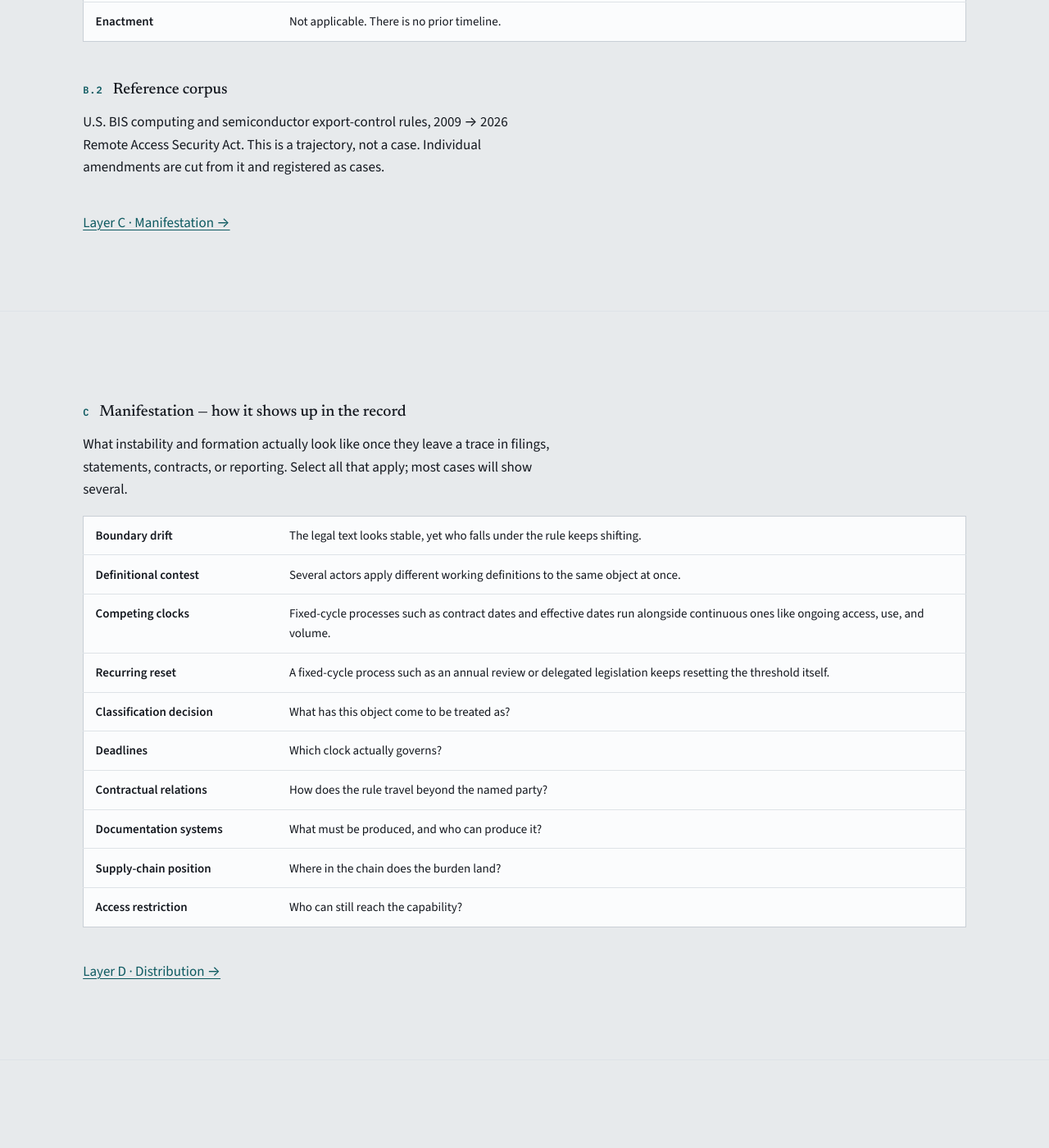
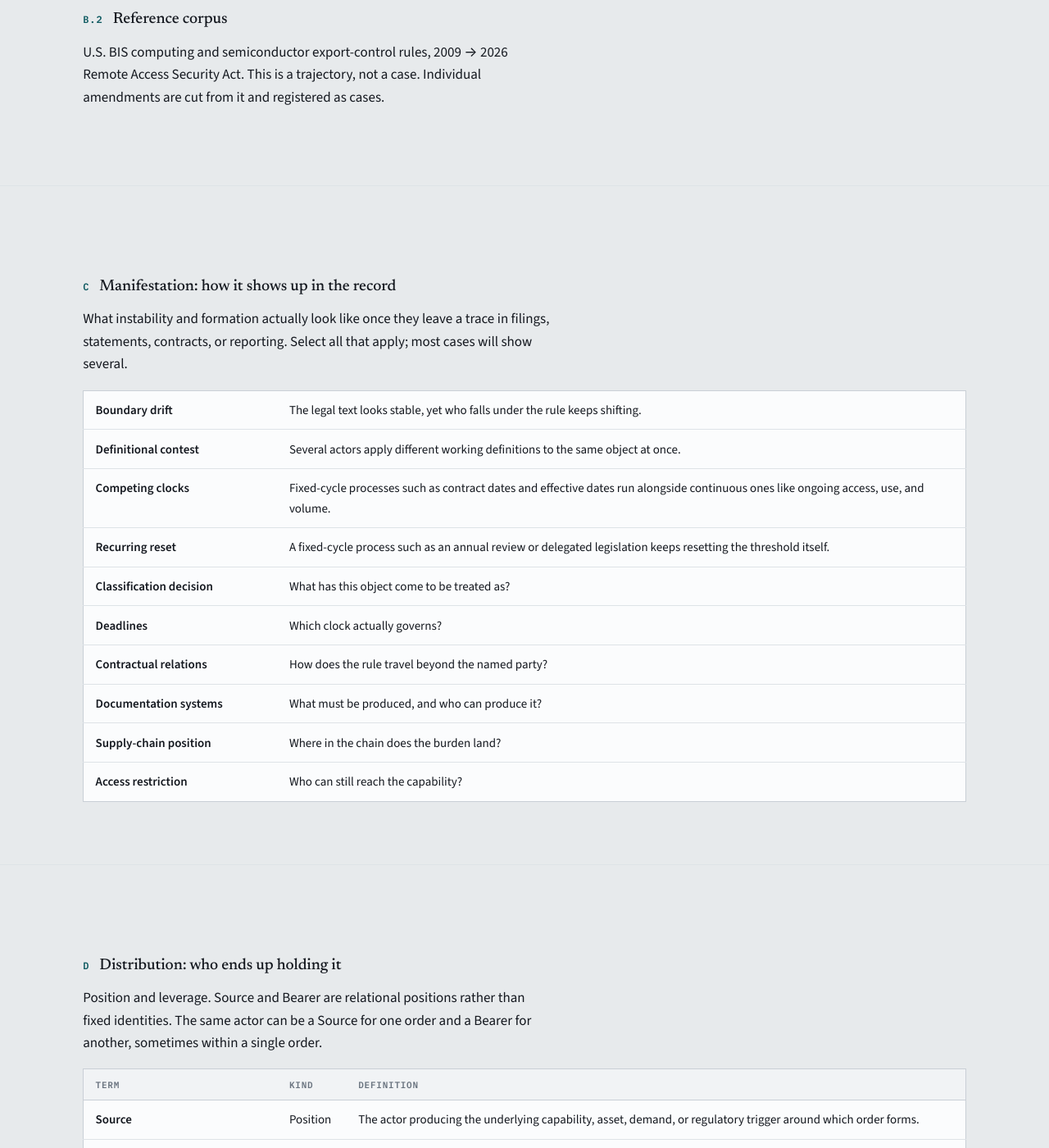
Before and after one commit to GaeunLim01/regulatory-order, a Jekyll site: the page built from method.html, in a window 1280 px wide and 1400 px high, scrolled down 2660 px. Shown: the whole window at 82% size. Built offline with Jekyll 4.4.1, drawn with Linux system fonts in a browser that asks for light colours; some of the changed text lies outside the part shown.

Commit message:
Add files via upload

```diff
--- a/method.html
+++ b/method.html
@@ -2,7 +2,7 @@
 layout: default
 title: Methodology
 permalink: /method/
-description: Five layers, one process — how regulatory order forms and reaches actors, and how to tag a case against it.
+description: "Five layers, one process: how regulatory order forms and reaches actors, and how to tag a case against it."
 ---
 
 <section class="hero">
@@ -24,7 +24,7 @@ description: Five layers, one process — how regulatory order forms and reaches
 
 <section class="section">
   <div class="shell">
-    <h3 class="sub"><span>A</span> Classification — why is the object unstable</h3>
+    <h3 class="sub"><span>A</span> Classification: why is the object unstable</h3>
 
     <h3 class="sub"><span>A.1</span> Object type</h3>
     <p>What kind of thing is being regulated. Select one.</p>
@@ -46,14 +46,12 @@ description: Five layers, one process — how regulatory order forms and reaches
         <tr><th scope="row">Category-practice mismatch</th><td>The regulatory category and the actual pattern of use do not line up: the defined class captures activity its addressees do not recognize as belonging to it.</td></tr>
       </tbody>
     </table>
-
-    <p style="margin-top:2.5rem"><a href="#layer-b">Layer B · Formation →</a></p>
   </div>
 </section>
 
 <section class="section">
-  <div class="shell" id="layer-b">
-    <h3 class="sub"><span>B</span> Formation — how the boundary reached its current shape</h3>
+  <div class="shell">
+    <h3 class="sub"><span>B</span> Formation: how the boundary reached its current shape</h3>
     <p>Traced backward through the documentary record. Independent of Layer A: an Enactment can still carry a full set of instability conditions.</p>
 
     <h3 class="sub"><span>B.1</span> Event type</h3>
@@ -93,14 +91,12 @@ description: Five layers, one process — how regulatory order forms and reaches
 
     <h3 class="sub"><span>B.2</span> Reference corpus</h3>
     <p>U.S. BIS computing and semiconductor export-control rules, 2009 → 2026 Remote Access Security Act. This is a trajectory, not a case. Individual amendments are cut from it and registered as cases.</p>
-
-    <p style="margin-top:2.5rem"><a href="#layer-c">Layer C · Manifestation →</a></p>
   </div>
 </section>
 
 <section class="section">
-  <div class="shell" id="layer-c">
-    <h3 class="sub"><span>C</span> Manifestation — how it shows up in the record</h3>
+  <div class="shell">
+    <h3 class="sub"><span>C</span> Manifestation: how it shows up in the record</h3>
     <p>What instability and formation actually look like once they leave a trace in filings, statements, contracts, or reporting. Select all that apply; most cases will show several.</p>
     <table class="spec">
       <tbody>
@@ -116,14 +112,12 @@ description: Five layers, one process — how regulatory order forms and reaches
         <tr><th scope="row">Access restriction</th><td>Who can still reach the capability?</td></tr>
       </tbody>
     </table>
-
-    <p style="margin-top:2.5rem"><a href="#layer-d">Layer D · Distribution →</a></p>
   </div>
 </section>
 
 <section class="section">
-  <div class="shell" id="layer-d">
-    <h3 class="sub"><span>D</span> Distribution — who ends up holding it</h3>
+  <div class="shell">
+    <h3 class="sub"><span>D</span> Distribution: who ends up holding it</h3>
     <p>Position and leverage. Source and Bearer are relational positions rather than fixed identities. The same actor can be a Source for one order and a Bearer for another, sometimes within a single order.</p>
     <table class="spec">
       <thead><tr><th>Term</th><th>Kind</th><th>Definition</th></tr></thead>
@@ -142,14 +136,12 @@ description: Five layers, one process — how regulatory order forms and reaches
         <tr><th scope="row">Enforcement amplification</th><td>Investigations, penalties, and comparable-case citations intensify the burden attached to an existing order without any change to the legal text.</td></tr>
       </tbody>
     </table>
-
-    <p style="margin-top:2.5rem"><a href="#layer-e">Layer E · Re-formation →</a></p>
   </div>
 </section>
 
 <section class="section">
-  <div class="shell" id="layer-e">
-    <h3 class="sub"><span>E</span> Re-formation — what happens next</h3>
+  <div class="shell">
+    <h3 class="sub"><span>E</span> Re-formation: what happens next</h3>
     <p>Firms restructure supply chains, redesign products, rewrite contracts, relocate jurisdictions, lobby, and create new intermediaries. These responses change what is visible, who appears responsible, and where strategic risk sits. The altered field feeds into the next round of Layer B.</p>
     <p>Contextual amplification: geopolitical and macroeconomic conditions (war, sanctions realignment, currency shocks, political turnover, financial crisis) sit in the background at low intensity and can raise the stakes attached to an order already in place. Past a threshold they trigger re-formation directly.</p>
 
```
Also changed, not shown: index.html (+7 -1 lines), README.md.
